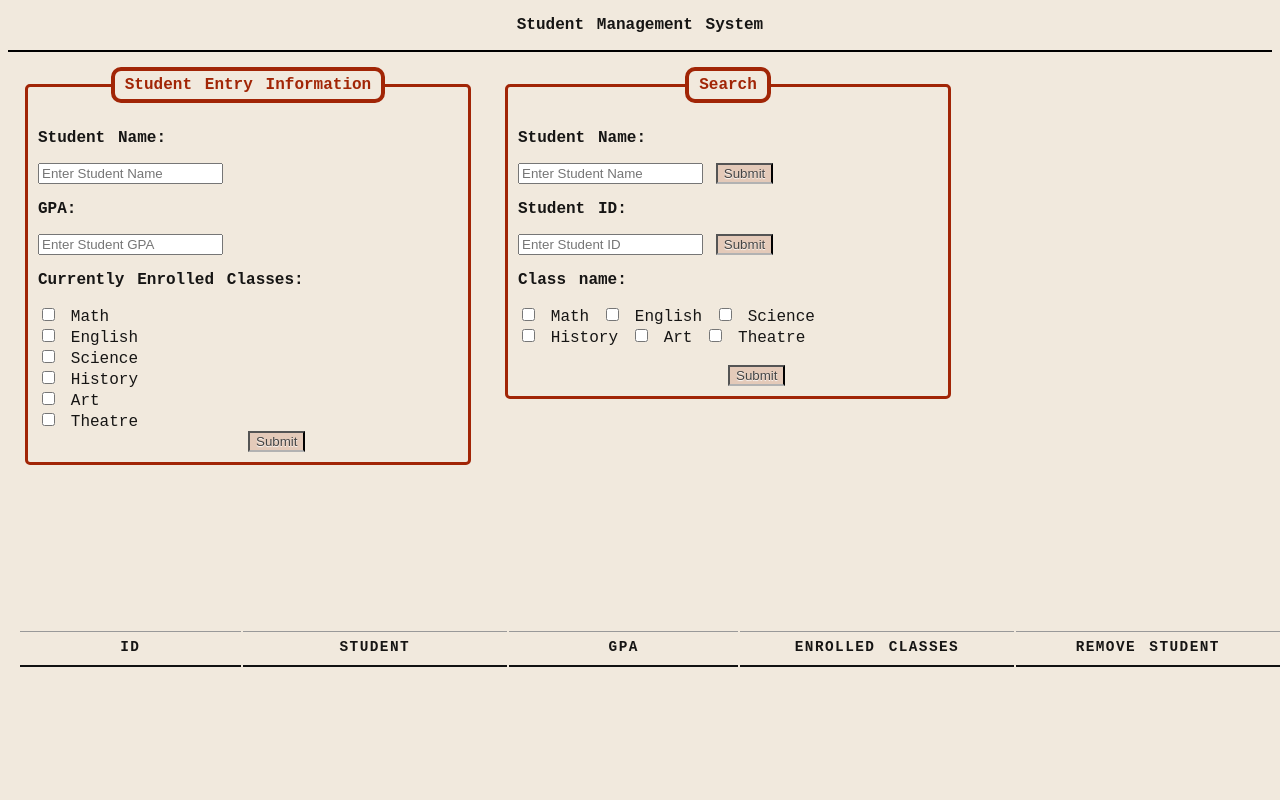
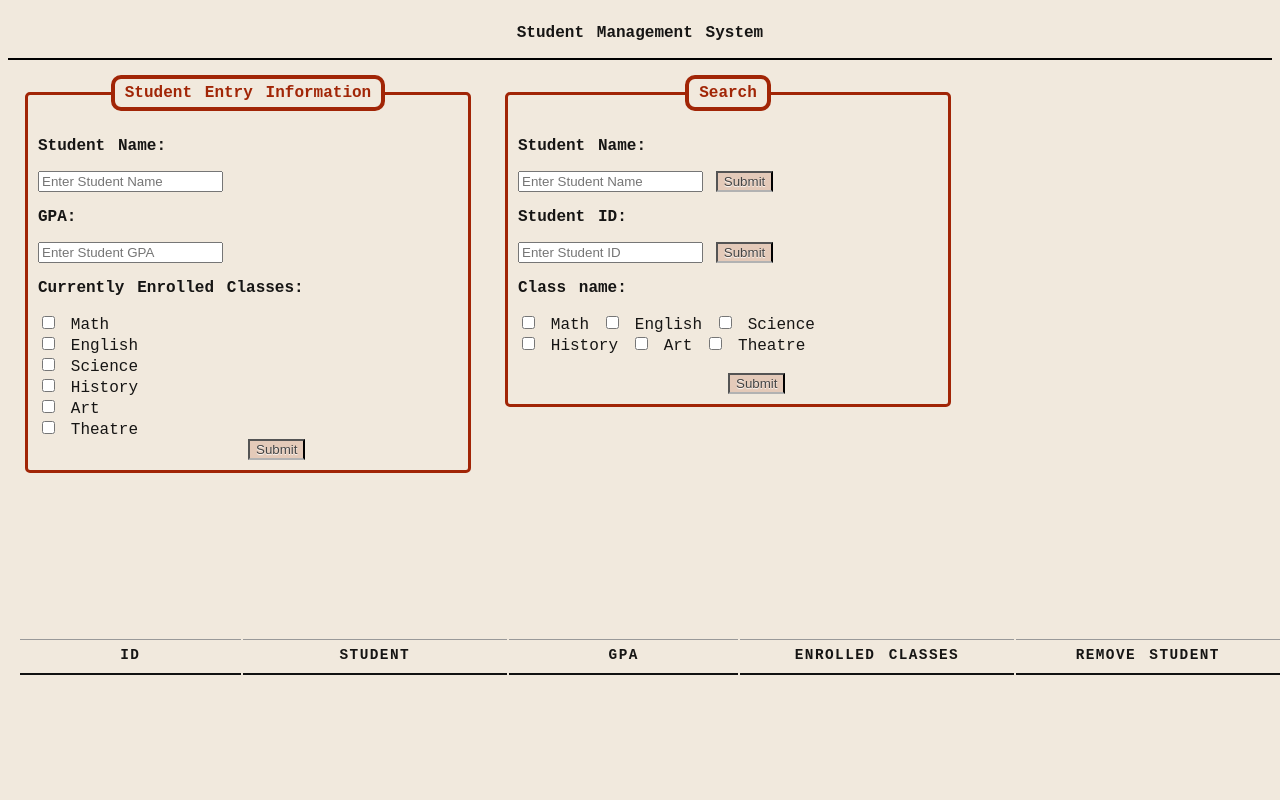
Before and after one commit to GrantMelvin/StudentManagementSystem.io, a plain HTML site: page index.html in a window 1280 px wide. Shown: the top 800 px of the page. Drawn offline with Linux system fonts and the light colour scheme.

Commit message:
Update Projfin.css

```diff
--- a/Projfin.css
+++ b/Projfin.css
@@ -3,6 +3,11 @@
     text-align: center;
     font-weight: bold;
     border-bottom: 2px solid black ;
+}
+
+body
+{
+    position: absolute ;
 }
 
 .SEI, .sSearch, .cSearch, .sStats, .sRemoval
```
